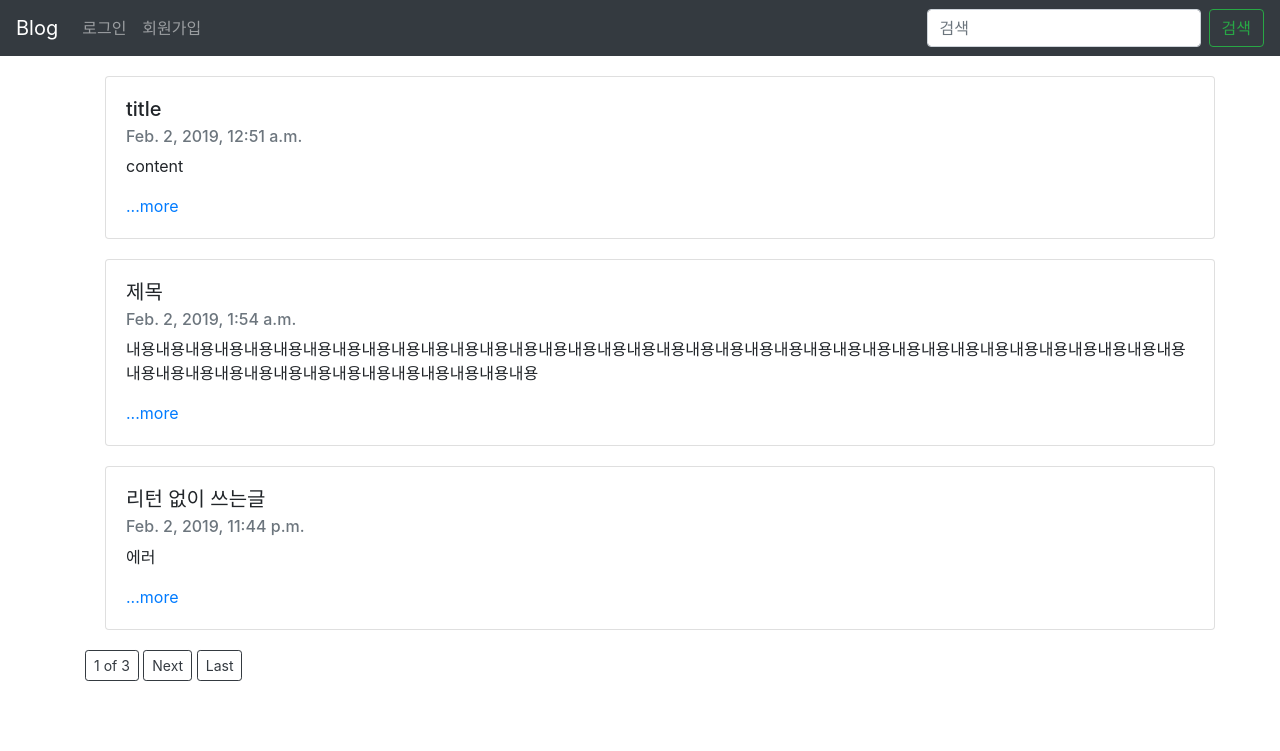
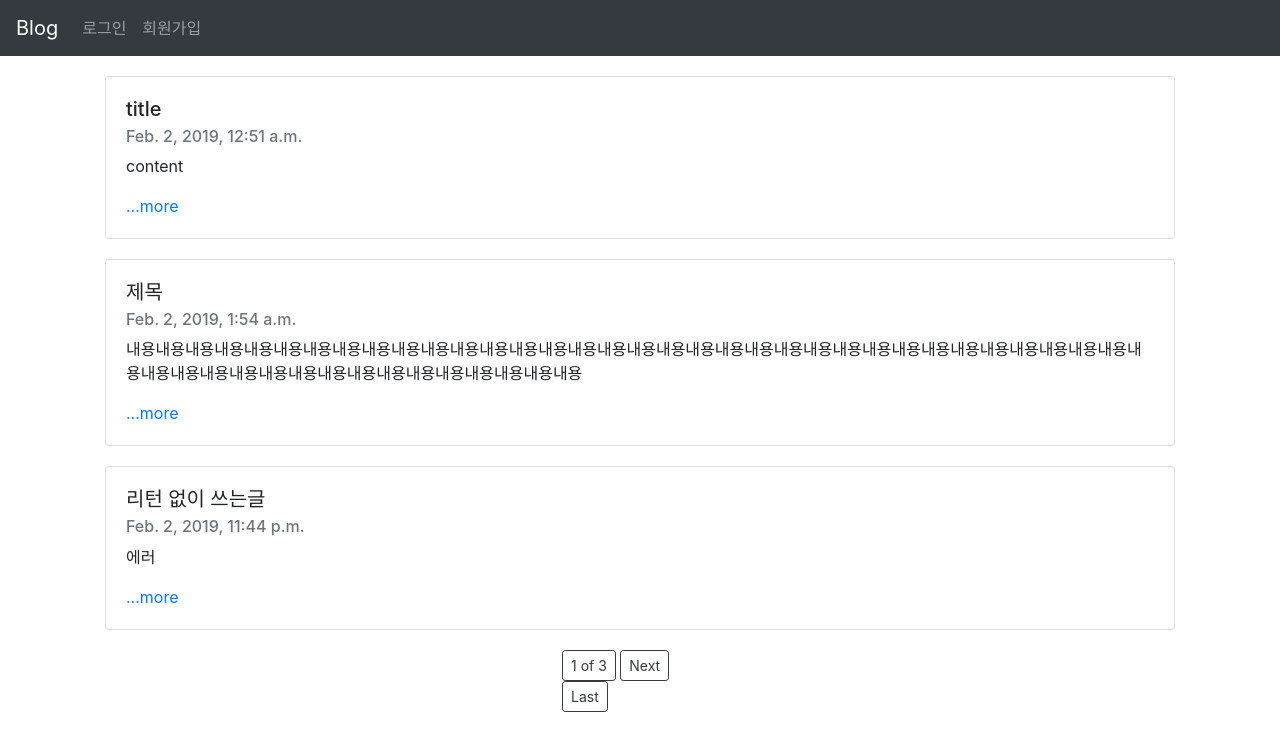
Before and after one commit to baeseonghyeon/django-blog_nowon_2team, a Django app: page / in a window 1280 px wide. Shown: the top 751 px of the page. Run offline with Django 3.2, Linux system fonts and the light colour scheme; data comes from the database, SQL or seed files in the repository; both versions use the stored data as it was after the commit; some libraries are stand-ins or nearby versions.

Commit message:
first commit

```diff
--- a/blog/templates/base.html
+++ b/blog/templates/base.html
@@ -1,5 +1,7 @@
+{% load staticfiles %}
 <head>
 <link rel="stylesheet" href="https://stackpath.bootstrapcdn.com/bootstrap/4.2.1/css/bootstrap.min.css" integrity="sha384-GJzZqFGwb1QTTN6wy59ffF1BuGJpLSa9DkKMp0DgiMDm4iYMj70gZWKYbI706tWS" crossorigin="anonymous">
+<link rel=”stylesheet” type="text/css" href="{% static 'css/blog.css' %}" />
 <script src="https://code.jquery.com/jquery-3.3.1.slim.min.js" integrity="sha384-q8i/X+965DzO0rT7abK41JStQIAqVgRVzpbzo5smXKp4YfRvH+8abtTE1Pi6jizo" crossorigin="anonymous"></script>
 <script src="https://cdnjs.cloudflare.com/ajax/libs/popper.js/1.14.6/umd/popper.min.js" integrity="sha384-wHAiFfRlMFy6i5SRaxvfOCifBUQy1xHdJ/yoi7FRNXMRBu5WHdZYu1hA6ZOblgut" crossorigin="anonymous"></script>
 <script src="https://stackpath.bootstrapcdn.com/bootstrap/4.2.1/js/bootstrap.min.js" integrity="sha384-B0UglyR+jN6CkvvICOB2joaf5I4l3gm9GU6Hc1og6Ls7i6U/mkkaduKaBhlAXv9k" crossorigin="anonymous"></script>
@@ -45,10 +47,10 @@
       </li>
     {% endif %}
     </ul>
-    <form class="form-inline my-2 my-lg-0">
+    {% comment %} <form class="form-inline my-2 my-lg-0">
       <input class="form-control mr-sm-2" type="search" placeholder="검색" aria-label="Search">
       <button class="btn btn-outline-success my-2 my-sm-0" type="submit">검색</button>
-    </form>
+    </form> {% endcomment %}
   </div>
 </nav>
 
--- a/blog/templates/home.html
+++ b/blog/templates/home.html
@@ -5,7 +5,7 @@
 <div class="container">
 {# {% for blog in blogs.all %} 전체 블로그 글을 대상으로 반복문 수행 #}
 {% for blog in posts %} {# 한 페이지 (글 3개)를 대상으로 반복문 수행 #}
-    <div class="card" style="width: 100%; margin: 20px;">
+    <div class="card" style="width: auto; margin: 20px;">
         <div class="card-body">
             <h5 class="card-title">{{blog.title}}</h5>
             <h6 class="card-subtitle mb-2 text-muted">{{blog.pub_date}}</h6>
@@ -14,7 +14,7 @@
         </div>
     </div>
  {%endfor%}
-
+    <div class="mx-auto" style="width: 156px;">
     {# First Previous 3of4 Next Last #}
         {# First Previous #}
         {%if posts.has_previous%} <!-- 이전페이지가 존재한다면 -->
--- a/blog/templates/new.html
+++ b/blog/templates/new.html
@@ -8,6 +8,7 @@
         {{form.as_table}}
     </table>
     <br>
+
         <input class="btn btn-dark" type="submit" value="제출하기">
     </form>
 </div>
--- a/project04/settings.py
+++ b/project04/settings.py
@@ -20,10 +20,10 @@ BASE_DIR = os.path.dirname(os.path.dirname(os.path.abspath(__file__)))
 # See https://docs.djangoproject.com/en/2.1/howto/deployment/checklist/
 
 # SECURITY WARNING: keep the secret key used in production secret!
-SECRET_KEY = '43u^me^5h2^uwkztn#s(t#271dk%@l)lxw0hg@ir6thn_te=%p'
+SECRET_KEY = os.environ.get('DJANGO_SECRET_KEY', '43u^me^5h2^uwkztn#s(t#271dk%@l)lxw0hg@ir6thn_te=%p')
 
 # SECURITY WARNING: don't run with debug turned on in production!
-DEBUG = True
+DEBUG = bool(os.environ.get('DJANGO_DEBUG', True))
 
 ALLOWED_HOSTS = []
 
```
Also changed, not shown: blog/static/css/blog.css (added, +9 -0 lines), static/css/blog.css (added, +9 -0 lines), db.sqlite3, 1 other file. Lines whose indentation alone changed are shown as unchanged.
